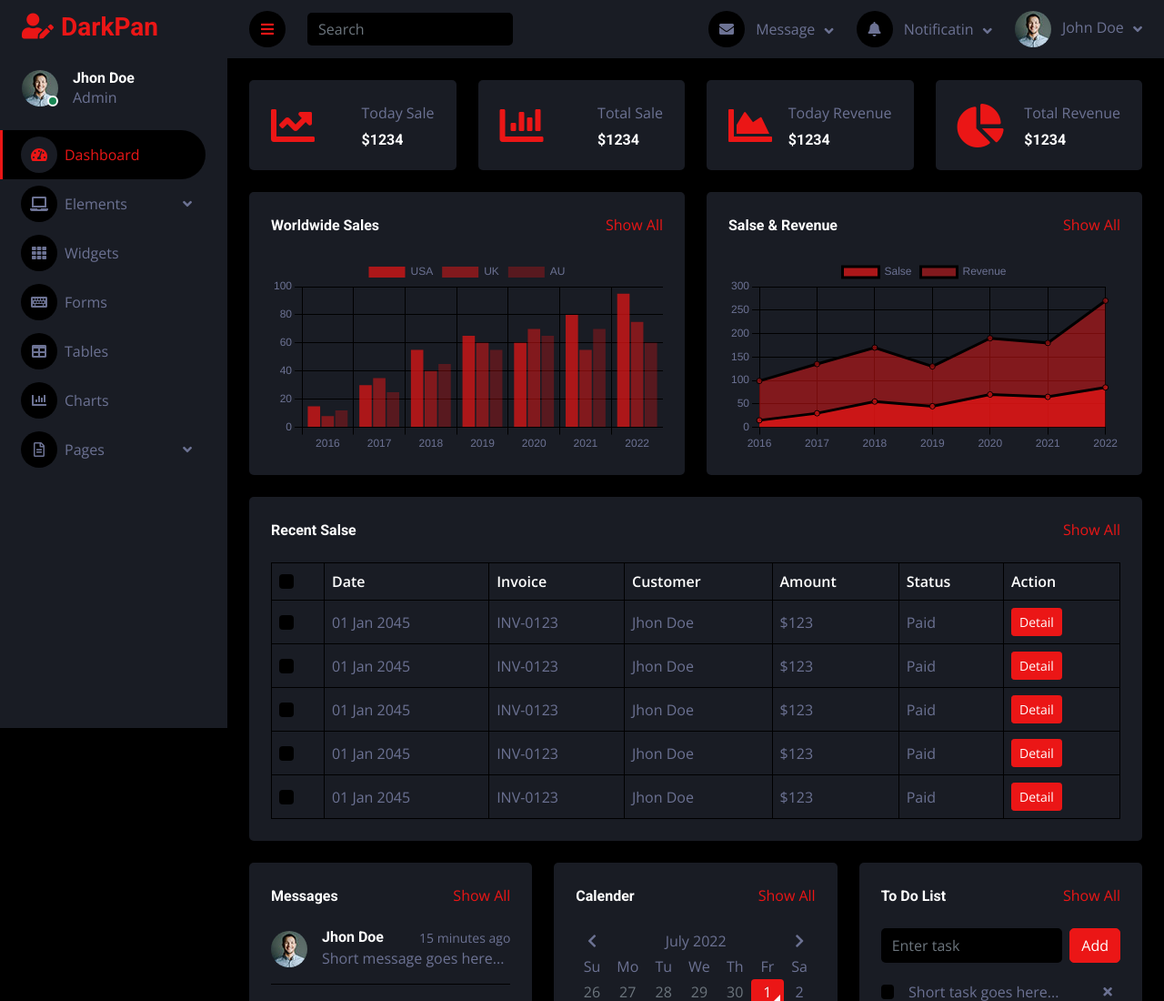
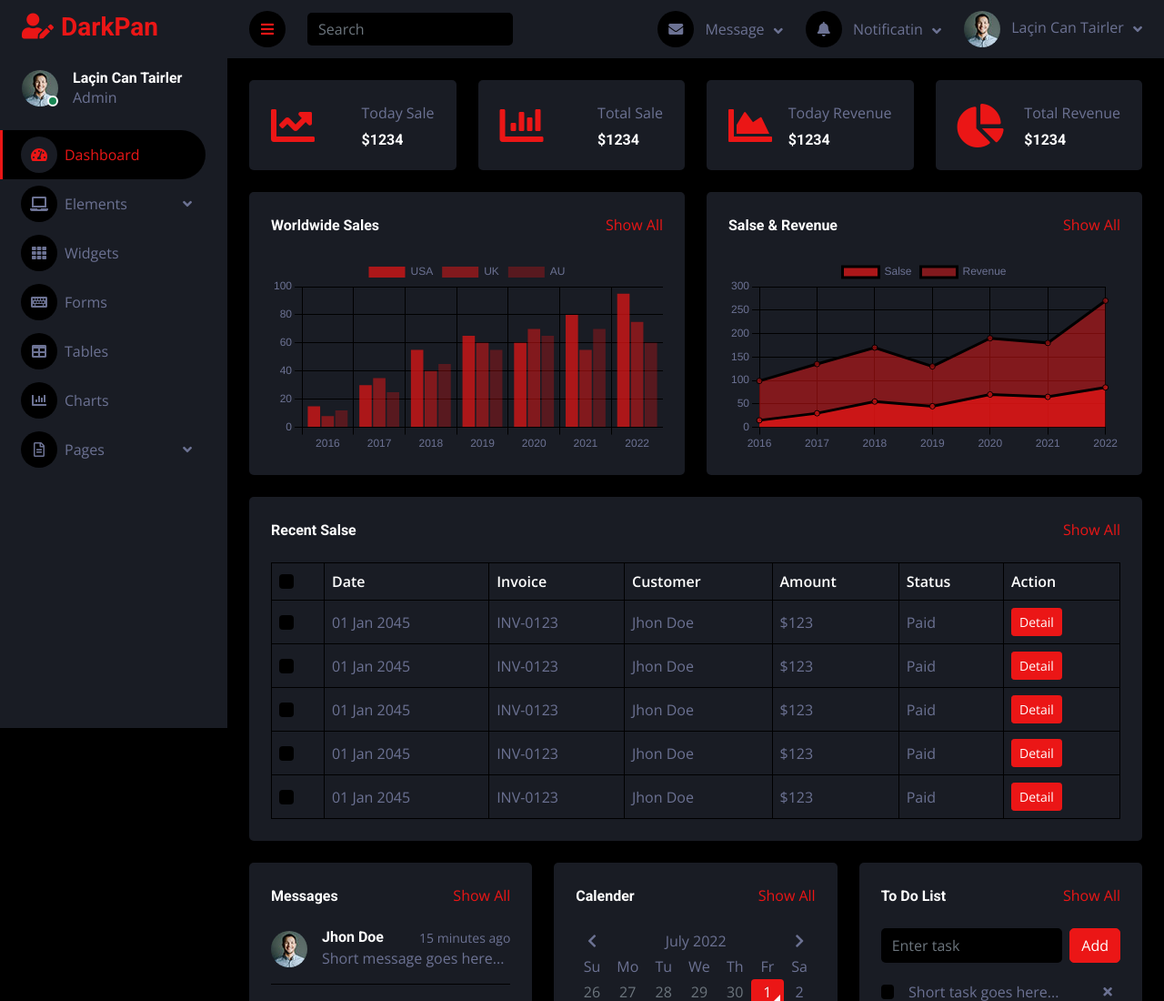
Before and after one commit to EkeLachin/adminpanel2, a plain HTML site: page index.html in a window 1280 px wide. Shown: the top 1100 px of the page at 91% size. Drawn offline with nearby package versions, Linux system fonts and the light colour scheme.

Commit message:
Update index.html

```diff
--- a/index.html
+++ b/index.html
@@ -54,7 +54,7 @@
                         <div class="bg-success rounded-circle border border-2 border-white position-absolute end-0 bottom-0 p-1"></div>
                     </div>
                     <div class="ms-3">
-                        <h6 class="mb-0">Jhon Doe</h6>
+                        <h6 class="mb-0">Laçin Can Tairler</h6>
                         <span>Admin</span>
                     </div>
                 </div>
@@ -121,7 +121,7 @@
                                 <div class="d-flex align-items-center">
                                     <img class="rounded-circle" src="img/user.jpg" alt="" style="width: 40px; height: 40px;">
                                     <div class="ms-2">
-                                        <h6 class="fw-normal mb-0">Jhon send you a message</h6>
+                                        <h6 class="fw-normal mb-0">Lachin send you a message</h6>
                                         <small>15 minutes ago</small>
                                     </div>
                                 </div>
@@ -167,7 +167,7 @@
                     <div class="nav-item dropdown">
                         <a href="#" class="nav-link dropdown-toggle" data-bs-toggle="dropdown">
                             <img class="rounded-circle me-lg-2" src="img/user.jpg" alt="" style="width: 40px; height: 40px;">
-                            <span class="d-none d-lg-inline-flex">John Doe</span>
+                            <span class="d-none d-lg-inline-flex">Laçin Can Tairler</span>
                         </a>
                         <div class="dropdown-menu dropdown-menu-end bg-secondary border-0 rounded-0 rounded-bottom m-0">
                             <a href="#" class="dropdown-item">My Profile</a>
```
